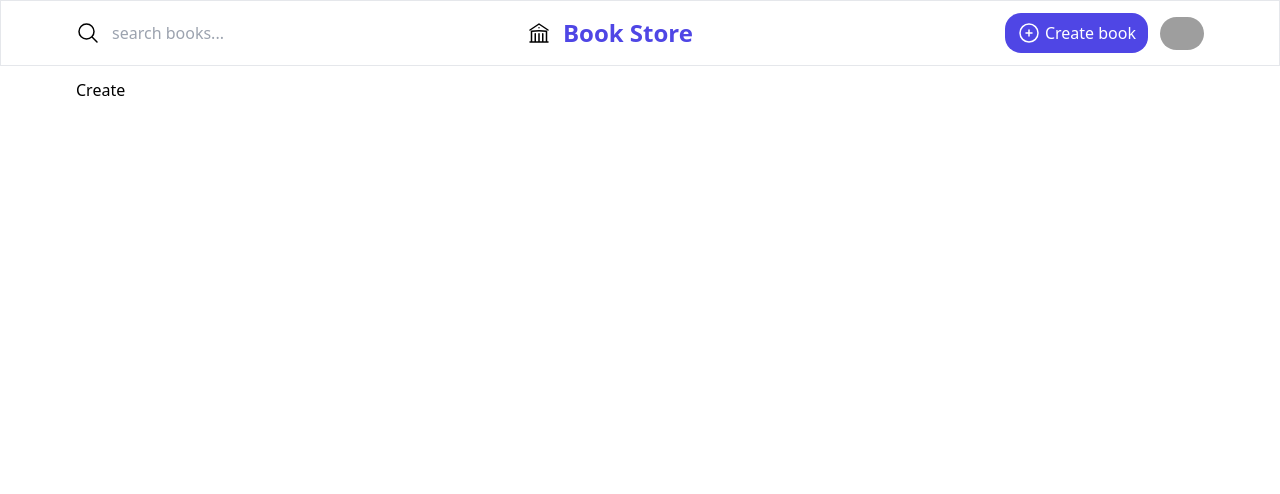
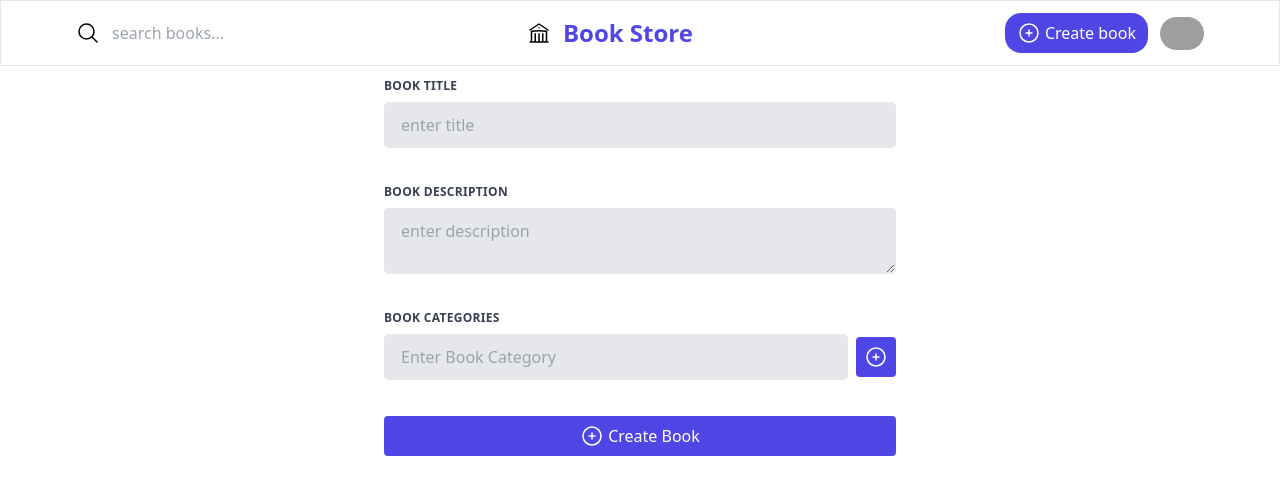
Before and after one commit to nayzawaungnza/react-basic-revision, a React (Vite) app in the folder library/: page /create in a window 1280 px wide. Shown: the top 494 px of the page. Built offline with nearby package versions, Linux system fonts and the light colour scheme; grey boxes are pictures that could not be loaded.

Commit message:
Ep-61-Book-Create-Form-Design

```diff
--- a/library/src/pages/Create.jsx
+++ b/library/src/pages/Create.jsx
@@ -1,9 +1,98 @@
-import React from 'react'
+import React, { useState } from "react";
 
 export default function Create() {
+  let [title, setTitle] = useState();
+  let [description, setDescription] = useState();
+  let [newCategory, setNewCategory] = useState([]);
   return (
-    <div>
-      Create
-    </div>
-  )
+    <>
+      <form className="w-full max-w-lg mx-auto">
+        <div className="flex flex-wrap -mx-3 mb-6">
+          <div className="w-full px-3">
+            <label
+              className="block uppercase tracking-wide text-gray-700 text-xs font-bold mb-2"
+              htmlFor="grid-title"
+            >
+              Book Title {title}
+            </label>
+            <input
+              className="appearance-none block w-full bg-gray-200 text-gray-700 border border-gray-200 rounded py-3 px-4 mb-3 leading-tight focus:outline-none focus:bg-white focus:border-gray-500"
+              id="grid-title"
+              type="text"
+              placeholder="enter title"
+              onChange={(e) => setTitle(e.target.value)}
+              value={title}
+            />
+          </div>
+        </div>
+        <div className="flex flex-wrap -mx-3 mb-6">
+          <div className="w-full px-3">
+            <label
+              className="block uppercase tracking-wide text-gray-700 text-xs font-bold mb-2"
+              htmlFor="grid-des"
+            >
+              Book Description {description}
+            </label>
+            <textarea
+              className="appearance-none block w-full bg-gray-200 text-gray-700 border border-gray-200 rounded py-3 px-4 mb-3 leading-tight focus:outline-none focus:bg-white focus:border-gray-500"
+              id="grid-des"
+              placeholder="enter description"
+              onChange={(e) => setDescription(e.target.value)}
+              value={description}
+            />
+          </div>
+        </div>
+        <div className="flex flex-wrap -mx-3 mb-6">
+          <div className="w-full px-3">
+            <label className="block uppercase tracking-wide text-gray-700 text-xs font-bold mb-2">
+              Book Categories {newCategory}
+            </label>
+            <div className="flex items-center space-x-2">
+              <input
+                value={newCategory}
+                onChange={(e) => setNewCategory(e.target.value)}
+                className="appearance-none block w-full bg-gray-200 text-gray-700 border border-gray-200 rounded py-3 px-4 mb-3 leading-tight focus:outline-none focus:bg-white focus:border-gray-500"
+                type="text"
+                placeholder="Enter Book Category"
+              />
+              <button className="bg-primary p-2 rounded mb-3">
+                <svg
+                  xmlns="http://www.w3.org/2000/svg"
+                  fill="none"
+                  viewBox="0 0 24 24"
+                  strokeWidth={1.5}
+                  stroke="currentColor"
+                  className="w-6 h-6 text-white"
+                >
+                  <path
+                    strokeLinecap="round"
+                    strokeLinejoin="round"
+                    d="M12 9v6m3-3H9m12 0a9 9 0 1 1-18 0 9 9 0 0 1 18 0Z"
+                  />
+                </svg>
+              </button>
+            </div>
+          </div>
+        </div>
+        <button className="flex items-center gap-1 w-full text-white bg-primary px-3 py-2 rounded justify-center">
+          <svg
+            xmlns="http://www.w3.org/2000/svg"
+            fill="none"
+            viewBox="0 0 24 24"
+            strokeWidth={1.5}
+            stroke="currentColor"
+            className="w-6 h-6"
+          >
+            <path
+              strokeLinecap="round"
+              strokeLinejoin="round"
+              d="M12 9v6m3-3H9m12 0a9 9 0 1 1-18 0 9 9 0 0 1 18 0Z"
+            />
+          </svg>
+
+          <span className="hidden md:block">Create Book</span>
+        </button>
+      </form>
+    </>
+  );
 }
```
